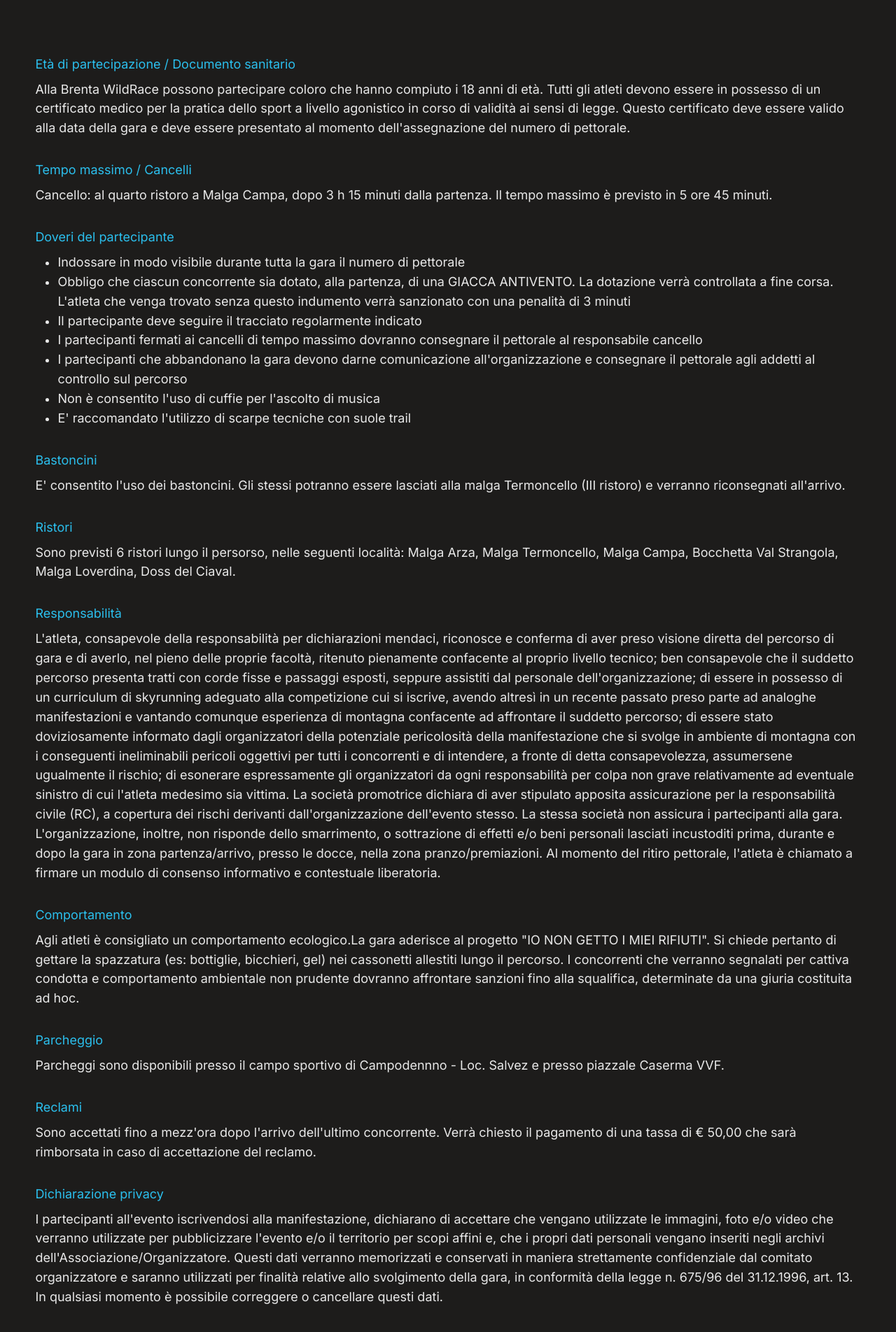
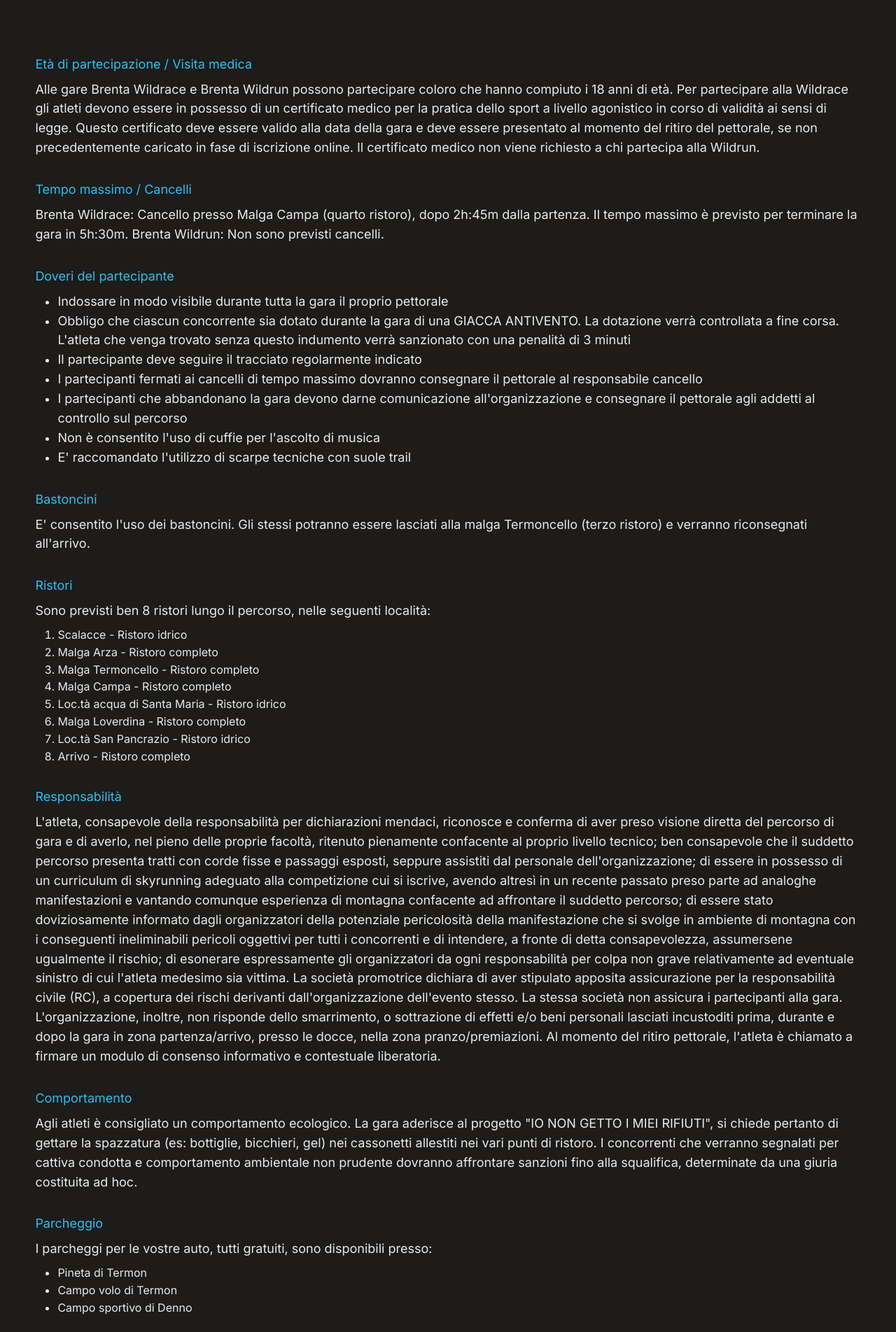
Before and after one commit to elibattistoni/brenta-wild-race, a React (Vite) app: page /brenta-wild-race/gara/regolamento in a window 1280 px wide. Shown: the part 206-2110 px from the top of the page at 70% size. Built offline with nearby package versions, Linux system fonts and the light colour scheme.

Commit message:
feat(trailrules): add updated version of the rules + download pdf button

```diff
--- a/src/global-styles.css
+++ b/src/global-styles.css
@@ -28,6 +28,6 @@ svg {
   max-width: 100%;
 }
 
-ul {
+ul,ol {
   margin-left: rem(32px) !important;
 }
--- a/src/pages/trail/TrailPathVariantsPage.jsx
+++ b/src/pages/trail/TrailPathVariantsPage.jsx
@@ -212,8 +212,8 @@ const TrailDescriptionSection = () => {
       </Stack>
       <Flex justify="end">
         <DownloadButton
-          fileName="descrizione-percorso-brenta-wild-race.pdf"
-          linkToFile="/brenta-wild-race/descrizione-percorso-brenta-wild-race.pdf"
+          fileName="descrizione-percorso-brenta-wildrace.pdf"
+          linkToFile="/brenta-wild-race/descrizione-percorso-brenta-wildrace.pdf"
           button="secondary"
           buttonText="Scarica PDF"
         />
--- a/src/pages/trail/TrailRulesPage.jsx
+++ b/src/pages/trail/TrailRulesPage.jsx
@@ -1,9 +1,10 @@
-import { Stack, rem } from "@mantine/core";
+import { Flex, Stack, rem } from "@mantine/core";
 import Heading from "../../components/shared/Heading";
 import PageContainer from "../../components/shared/PageContainer";
 import PageSection from "../../components/shared/PageSection";
 import ParagraphText from "../../components/shared/ParagraphText";
 import HighlightedText from "../../components/shared/HighlightedText";
+import DownloadButton from "../../components/shared/DownloadButton";
 
 const TrailRulesPage = () => {
   return (
@@ -13,15 +14,18 @@ const TrailRulesPage = () => {
         <PageSection>
           <Stack gap={rem(8)}>
             <ParagraphText>
-              <HighlightedText text="Età di partecipazione / Documento sanitario" />
+              <HighlightedText text="Età di partecipazione / Visita medica" />
             </ParagraphText>
             <ParagraphText>
-              Alla Brenta WildRace possono partecipare coloro che hanno compiuto
-              i 18 anni di età. Tutti gli atleti devono essere in possesso di un
-              certificato medico per la pratica dello sport a livello agonistico
-              in corso di validità ai sensi di legge. Questo certificato deve
-              essere valido alla data della gara e deve essere presentato al
-              momento dell'assegnazione del numero di pettorale.
+              Alle gare Brenta Wildrace e Brenta Wildrun possono partecipare
+              coloro che hanno compiuto i 18 anni di età. Per partecipare alla
+              Wildrace gli atleti devono essere in possesso di un certificato
+              medico per la pratica dello sport a livello agonistico in corso di
+              validità ai sensi di legge. Questo certificato deve essere valido
+              alla data della gara e deve essere presentato al momento del
+              ritiro del pettorale, se non precedentemente caricato in fase di
+              iscrizione online. Il certificato medico non viene richiesto a chi
+              partecipa alla Wildrun.
             </ParagraphText>
           </Stack>
           <Stack gap={rem(8)}>
@@ -29,8 +33,10 @@ const TrailRulesPage = () => {
               <HighlightedText text="Tempo massimo / Cancelli" />
             </ParagraphText>
             <ParagraphText>
-              Cancello: al quarto ristoro a Malga Campa, dopo 3 h 15 minuti
-              dalla partenza. Il tempo massimo è previsto in 5 ore 45 minuti.
+              Brenta Wildrace: Cancello presso Malga Campa (quarto ristoro),
+              dopo 2h:45m dalla partenza. Il tempo massimo è previsto per
+              terminare la gara in 5h:30m. Brenta Wildrun: Non sono previsti
+              cancelli.
             </ParagraphText>
           </Stack>
           <Stack gap={rem(8)}>
@@ -40,13 +46,13 @@ const TrailRulesPage = () => {
             <ul>
               <li>
                 <ParagraphText>
-                  Indossare in modo visibile durante tutta la gara il numero di
+                  Indossare in modo visibile durante tutta la gara il proprio
                   pettorale
                 </ParagraphText>
               </li>
               <li>
                 <ParagraphText>
-                  Obbligo che ciascun concorrente sia dotato, alla partenza, di
+                  Obbligo che ciascun concorrente sia dotato durante la gara di
                   una GIACCA ANTIVENTO. La dotazione verrà controllata a fine
                   corsa. L'atleta che venga trovato senza questo indumento verrà
                   sanzionato con una penalità di 3 minuti
@@ -89,7 +95,7 @@ const TrailRulesPage = () => {
             </ParagraphText>
             <ParagraphText>
               E' consentito l'uso dei bastoncini. Gli stessi potranno essere
-              lasciati alla malga Termoncello (III ristoro) e verranno
+              lasciati alla malga Termoncello (terzo ristoro) e verranno
               riconsegnati all'arrivo.
             </ParagraphText>
           </Stack>
@@ -99,12 +105,20 @@ const TrailRulesPage = () => {
               <HighlightedText text="Ristori" />
             </ParagraphText>
             <ParagraphText>
-              Sono previsti 6 ristori lungo il persorso, nelle seguenti
-              località: Malga Arza, Malga Termoncello, Malga Campa, Bocchetta
-              Val Strangola, Malga Loverdina, Doss del Ciaval.
+              Sono previsti ben 8 ristori lungo il percorso, nelle seguenti
+              località:
             </ParagraphText>
+            <ol>
+              <li>Scalacce - Ristoro idrico</li>
+              <li>Malga Arza - Ristoro completo</li>
+              <li>Malga Termoncello - Ristoro completo</li>
+              <li>Malga Campa - Ristoro completo</li>
+              <li>Loc.tà acqua di Santa Maria - Ristoro idrico</li>
+              <li>Malga Loverdina - Ristoro completo</li>
+              <li>Loc.tà San Pancrazio - Ristoro idrico</li>
+              <li>Arrivo - Ristoro completo</li>
+            </ol>
           </Stack>
-
           <Stack gap={rem(8)}>
             <ParagraphText>
               <HighlightedText text="Responsabilità" />
@@ -146,13 +160,13 @@ const TrailRulesPage = () => {
               <HighlightedText text="Comportamento" />
             </ParagraphText>
             <ParagraphText>
-              Agli atleti è consigliato un comportamento ecologico.La gara
-              aderisce al progetto "IO NON GETTO I MIEI RIFIUTI". Si chiede
+              Agli atleti è consigliato un comportamento ecologico. La gara
+              aderisce al progetto "IO NON GETTO I MIEI RIFIUTI", si chiede
               pertanto di gettare la spazzatura (es: bottiglie, bicchieri, gel)
-              nei cassonetti allestiti lungo il percorso. I concorrenti che
-              verranno segnalati per cattiva condotta e comportamento ambientale
-              non prudente dovranno affrontare sanzioni fino alla squalifica,
-              determinate da una giuria costituita ad hoc.
+              nei cassonetti allestiti nei vari punti di ristoro. I concorrenti
+              che verranno segnalati per cattiva condotta e comportamento
+              ambientale non prudente dovranno affrontare sanzioni fino alla
+              squalifica, determinate da una giuria costituita ad hoc.
             </ParagraphText>
           </Stack>
 
@@ -161,9 +175,14 @@ const TrailRulesPage = () => {
               <HighlightedText text="Parcheggio" />
             </ParagraphText>
             <ParagraphText>
-              Parcheggi sono disponibili presso il campo sportivo di Campodennno
-              - Loc. Salvez e presso piazzale Caserma VVF.
+              I parcheggi per le vostre auto, tutti gratuiti, sono disponibili
+              presso:
             </ParagraphText>
+            <ul>
+              <li>Pineta di Termon</li>
+              <li>Campo volo di Termon</li>
+              <li>Campo sportivo di Denno</li>
+            </ul>
           </Stack>
 
           <Stack gap={rem(8)}>
@@ -172,8 +191,8 @@ const TrailRulesPage = () => {
             </ParagraphText>
             <ParagraphText>
               Sono accettati fino a mezz'ora dopo l'arrivo dell'ultimo
-              concorrente. Verrà chiesto il pagamento di una tassa di € 50,00
-              che sarà rimborsata in caso di accettazione del reclamo.
+              concorrente. Verrà chiesto il pagamento di una tassa di 50,00€ che
+              sarà rimborsata in caso di accettazione del reclamo.
             </ParagraphText>
           </Stack>
 
@@ -236,12 +255,21 @@ const TrailRulesPage = () => {
           <ParagraphText>
             L'organizzazione si riserva il diritto di modificare e/o integrare
             il presente regolamento. Eventuali variazioni verranno adeguatamente
-            segnalate sul nostro sito e profilo facebook, non che riportate in{" "}
+            segnalate sul nostro sito internet e sui profili social facebook e
+            instagram, nonché riportate in{" "}
             <span style={{ color: "hsl(358, 100%, 35%)" }}>
               GRASSETTO MAIUSCOLO ROSSO
             </span>{" "}
             all'interno di questo documento.
           </ParagraphText>
+          <Flex justify="end">
+            <DownloadButton
+              fileName="regolamento-brenta-wildrace.pdf"
+              linkToFile="/brenta-wild-race/regolamento-brenta-wildrace.pdf"
+              button="secondary"
+              buttonText="Scarica PDF"
+            />
+          </Flex>
         </PageSection>
       </PageContainer>
     </>
```
Also changed, not shown: 2 other files (tests, documents, lock files or other folders).
